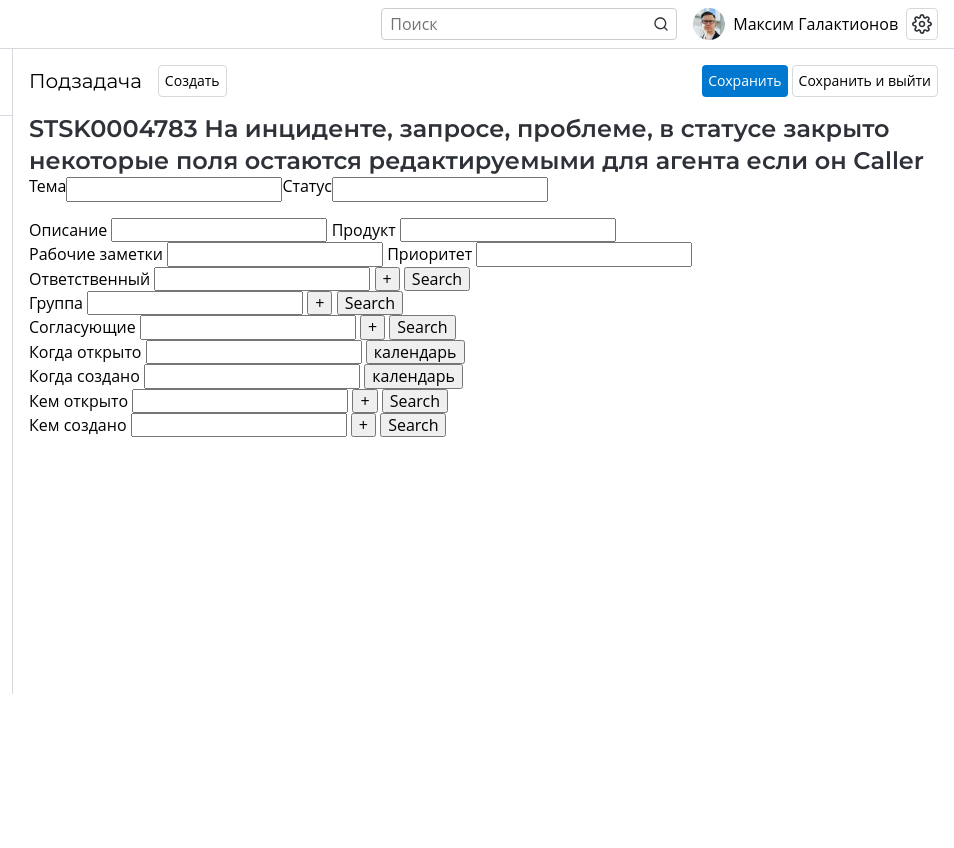
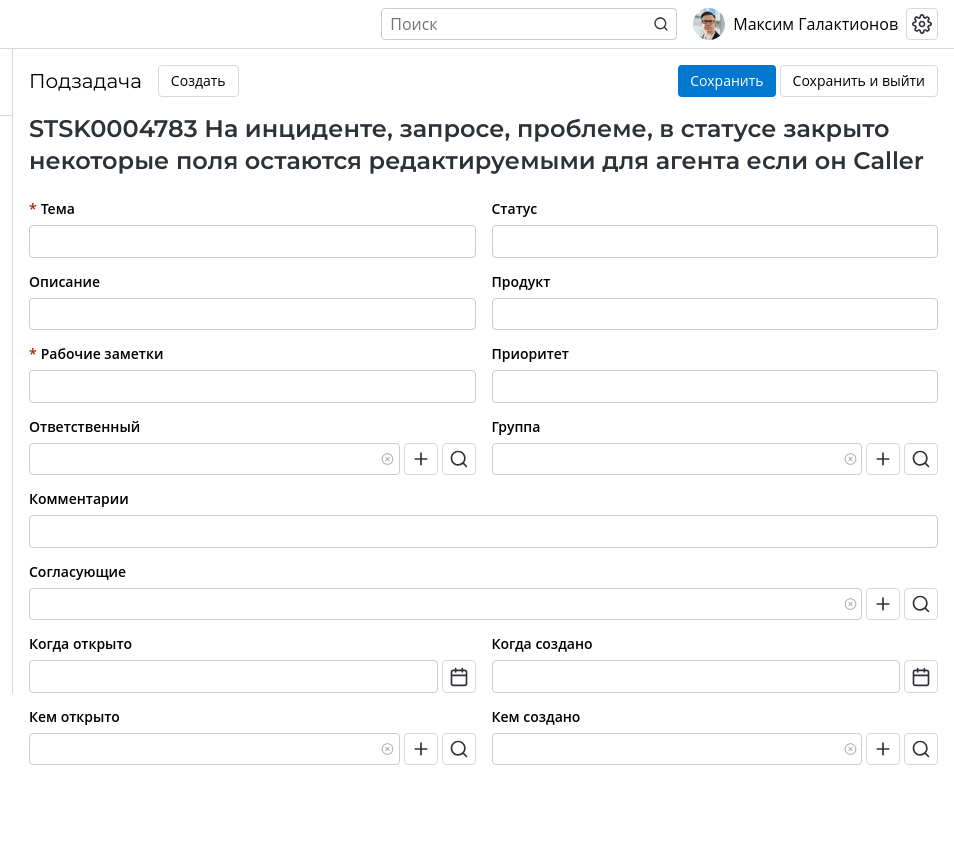
Before and after one commit to NikitaSimakov/itglobal, a plain HTML site: page index.html in a window 1280 px wide. Shown: the full height of the page, 326-1280 px from the left. Drawn offline with nearby package versions, Linux system fonts and the light colour scheme.

Commit message:
Added styles for contents and form

```diff
--- a/index.html
+++ b/index.html
@@ -147,67 +147,97 @@
           некоторые поля остаются редактируемыми для агента если он Caller
         </h1>
           <div class="form__row">
-            <label class="form__label" for="theme">Тема</label>
-            <input class="form__input" id="theme" type="text" />
+            <div class="form__input--wrapper">
+              <label class="form__label form__label--red-flag" for="theme">Тема</label>
+              <input class="form__input" id="theme" type="text" />
+            </div>
+            <div class="form__input--wrapper">
             <label class="form__label" for="status">Статус</label>
             <input class="form__input" type="text" id="status" />
           </div>
-          <div>
+          </div>
+          <div class="form__row">
+            <div class="form__input--wrapper">
             <label class="form__label" for="description">Описание</label>
             <input class="form__input" type="text" id="description" />
+          </div>
+          <div class="form__input--wrapper">
             <label class="form__label" for="product">Продукт</label>
             <input class="form__input" type="text" id="product" />
           </div>
-          <div>
-            <label class="form__label" for="notes">Рабочие заметки</label>
+          </div>
+          <div class="form__row">
+            <div class="form__input--wrapper">
+            <label class="form__label form__label--red-flag" for="notes">Рабочие заметки</label>
             <input class="form__input" type="text" id="notes" />
+          </div>
+          <div class="form__input--wrapper">
             <label class="form__label" for="priority">Приоритет</label>
             <input class="form__input" type="text" id="priority" />
           </div>
-          <div>
-            <div>
+          </div>
+          <div class="form__row">
+            <div class="form__input--wrapper">
               <label class="form__label" for="responsible">Ответственный</label>
+              <div class="form__input--buttons-wrapper">
               <input class="form__input" type="text" id="responsible" />
-              <button type="button">+</button>
-              <button type="button">Search</button>
+              <button type="button"><img src="./public/icons/plus.svg" alt=""></button>
+              <button type="button"><img src="./public/icons/search.svg" alt="Search"></button>
             </div>
-            <div>
+            </div>
+            <div class="form__input--wrapper">
               <label class="form__label" for="group">Группа</label>
+              <div class="form__input--buttons-wrapper">
               <input class="form__input" type="text" id="group" />
-              <button type="button">+</button>
-              <button type="button">Search</button>
+              <button type="button"><img src="./public/icons/plus.svg" alt=""></button>
+              <button type="button"><img src="./public/icons/search.svg" alt="Search"></button>
+            </div>
             </div>
           </div>
-          <div>
+          <div class="form__row form__row--one">
+            <label class="form__label" for="comments">Комментарии</label>
+            <input class="form__input" id="comments" type="text">
+          </div>
+          <div class="form__row form__row--one">
             <label class="form__label" for="coordinating">Согласующие</label>
+            <div class="form__input--buttons-wrapper">
             <input class="form__input" type="text" id="coordinating" />
-            <button type="button">+</button>
-            <button type="button">Search</button>
+            <button type="button"><img src="./public/icons/plus.svg" alt=""></button>
+            <button type="button"><img src="./public/icons/search.svg" alt="Search"></button>
           </div>
-          <div>
-            <div>
+          </div>
+          <div class="form__row">
+            <div class="form__input--wrapper">
               <label class="form__label" for="opened">Когда открыто</label>
+              <div class="form__input--buttons-wrapper form__input--buttons-wrapper-without-after">
               <input class="form__input" type="text" id="opened" />
-              <button type="button">календарь</button>
+              <button type="button"><img src="./public/icons/calendar.svg" alt="cale"></button>
             </div>
-            <div>
+            </div>
+            <div class="form__input--wrapper">
               <label class="form__label" for="whoOpened">Когда создано</label>
+              <div class="form__input--buttons-wrapper form__input--buttons-wrapper-without-after">
               <input class="form__input" type="text" id="whoOpened" />
-              <button type="button">календарь</button>
+              <button type="button"><img src="./public/icons/calendar.svg" alt="cale"></button>
+            </div>
             </div>
           </div>
-          <div>
-            <div>
+          <div class="form__row">
+            <div class="form__input--wrapper">
               <label class="form__label" for="whoOpen">Кем открыто</label>
+              <div class="form__input--buttons-wrapper">
               <input class="form__input" type="text" id="whoOpen" />
-              <button type="button">+</button>
-              <button type="button">Search</button>
+              <button type="button"><img src="./public/icons/plus.svg" alt=""></button>
+              <button type="button"><img src="./public/icons/search.svg" alt="Search"></button>
             </div>
-            <div>
+            </div>
+            <div class="form__input--wrapper">
               <label class="form__label" for="whoCreate">Кем создано</label>
+              <div class="form__input--buttons-wrapper">
               <input class="form__input" type="text" id="whoCreate" />
-              <button type="button">+</button>
-              <button type="button">Search</button>
+              <button type="button"><img src="./public/icons/plus.svg" alt=""></button>
+              <button type="button"><img src="./public/icons/search.svg" alt="Search"></button>
+            </div>
             </div>
           </div>
           </div>
--- a/scss/components/_contents.scss
+++ b/scss/components/_contents.scss
@@ -14,6 +14,8 @@
       @extend .button;
       @extend .button-border;
       border-radius: 4px;
+
+      padding: 6px 12px;
 
       font-size: 14px;
     }
--- a/scss/components/_form.scss
+++ b/scss/components/_form.scss
@@ -1,4 +1,7 @@
 .form {
+  display: flex;
+  flex-direction: column;
+  row-gap: 16px;
   margin: 0 16px;
   &__title {
     font-family: "Montserrat";
@@ -12,23 +15,67 @@
     // text-overflow: ellipsis;
 
     margin: 0;
+    margin-bottom: 8px;
   }
-
+  &__input--wrapper {
+    display: flex;
+    flex-direction: column;
+    row-gap: 8px;
+    width: 100%;
+  }
   &__row {
     display: flex;
-    flex-wrap: wrap;
-    margin-bottom: 1rem;
-
-    &__label {
-      width: 100%;
-      font-weight: bold;
+    // flex-wrap: wrap;
+    width: 100%;
+    column-gap: 16px;
+    &--one {
+      flex-direction: column;
+      row-gap: 8px;
+    }
+  }
+  &__label {
+    width: 100%;
+    font-weight: 600;
+    font-size: 14px;
+    &--red-flag::before {
+      content: "*";
+      color: #b21f00;
+      padding-right: 4px;
+    }
+  }
+  &__input {
+    padding: 6px;
+    border-radius: 4px;
+    border: 1px solid #ccc;
+  }
+  &__input--buttons-wrapper {
+    display: flex;
+    flex-basis: 100%;
+    column-gap: 4px;
+    position: relative;
+    & .form__input {
+      flex-grow: 1;
+    }
+    &::after {
+      content: "";
+      position: absolute;
+      right: 80px;
+      top: 50%;
+      transform: translateY(-50%);
+      width: 1rem;
+      height: 1rem;
+      background: url("../../public/icons/remove.svg") no-repeat center;
+      background-size: contain;
     }
 
-    &__input {
-      padding: 0.5rem;
+    & button {
+      @extend .button;
+      @extend .button-border;
       border-radius: 4px;
-      border: 1px solid #ccc;
-      width: 100%;
     }
   }
+  &__input--buttons-wrapper-without-after::after {
+    content: none;
+  }
+  // width: calc(50% - 16px);
 }
```
Also changed, not shown: css/main.css, css/main.min.css, 2 other files.
